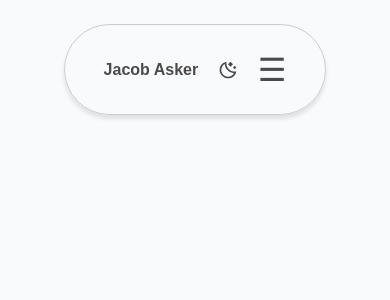
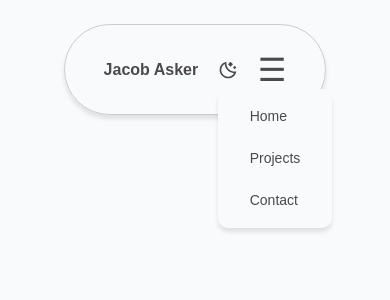
Before and after one commit to Jackan04/Portfolio, a React (Vite) app: page / in a window 390 px wide. Shown: the top 300 px of the page. Built offline with nearby package versions, Linux system fonts and the light colour scheme.

Commit message:
- Implement dropdown menu component - Show and hide menu when hamburger button is clicked

```diff
--- a/src/components/Header.jsx
+++ b/src/components/Header.jsx
@@ -2,6 +2,11 @@ import { Link } from 'react-router-dom'
 import MoonIcon from '../assets/icons/moon.svg?react'
 
 export default function Header(){
+
+    function showDropdown(){
+        const dropdown = document.querySelector("#dropdown-menu")
+        dropdown.style.display = dropdown.style.display === "none" ? "flex" : "none";
+    }
 
     return(
         <header>
@@ -13,13 +18,19 @@ export default function Header(){
                 </nav>
                 <div className='header-controls-mobile'>
                     <button className='theme-button-mobile'><MoonIcon></MoonIcon></button>
-                    <button className="hamburger">☰</button>
+                    <button className="hamburger" onClick={showDropdown}>☰</button>
+
+                    <div className='dropdown-menu' id='dropdown-menu'>
+                        <Link to="/">Home</Link>
+                        <Link to="/projects">Projects</Link>
+                        <a href="mailto: jacob.asker@icloud.com">Contact</a>
+                    </div>
                 </div>
 
-            <div className="header-controls">
-                <button className='theme-button'><MoonIcon></MoonIcon></button>
-                <a href="mailto: jacob.asker@icloud.com">Contact</a>
-            </div>
+                <div className="header-controls">
+                    <button className='theme-button'><MoonIcon></MoonIcon></button>
+                    <a href="mailto: jacob.asker@icloud.com">Contact</a>
+                </div>
 
         </header>
     )
--- a/src/index.css
+++ b/src/index.css
@@ -1,5 +1,6 @@
 :root{
     --gap-header: 20px;
+    --border-radius: 10px;
 
     --body: #4A4A4A;
     --heading: #111111;
@@ -91,10 +92,9 @@ button:active, a:active, link:active{
     transform: translateY(2px);
 }
 
-.hamburger, .header-controls-mobile, .theme-button-mobile{
+.hamburger, .header-controls-mobile, .theme-button-mobile, .dropdown-menu{
     display: none;
 }
-
 
 
 .header-logo{
@@ -133,4 +133,26 @@ nav, .header-controls{
     font-size: 2rem;
   }
 
+  .header-controls-mobile {
+    position: relative;
 }
+
+.dropdown-menu{
+    display: flex;
+    flex-direction: column;
+    align-items: flex-start;
+    gap: var(--gap-header);
+
+    position: absolute;
+    top: 100%;
+    z-index: 10;
+
+    background-color: var(--background);
+    padding: 1rem 2rem;
+    border-radius: var(--border-radius);
+
+    box-shadow: 0 4px 4px 0 rgba(0, 0, 0, 0.10);
+
+}
+
+}
```
